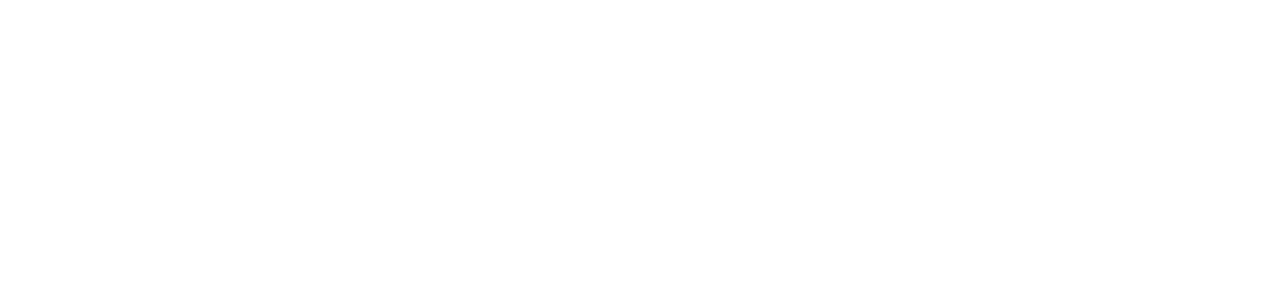
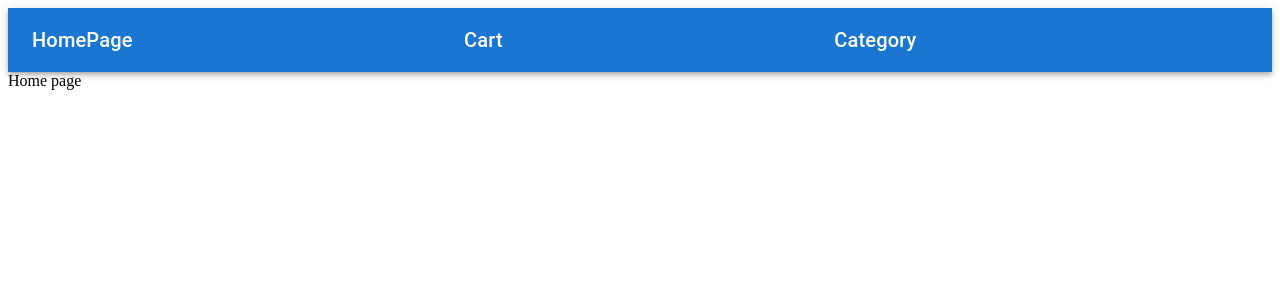
Before and after one commit to Kris07265/krasnov.k-hillel_hw, a React (Vite) app in the folder final-project/: page / in a window 1280 px wide. Shown: the top 300 px of the page. Built offline with nearby package versions, Linux system fonts and the light colour scheme.

Commit message:
created Router

```diff
--- a/final-project/src/App.jsx
+++ /dev/null
@@ -1,3 +0,0 @@
-function App() {}
-
-export default App
--- /dev/null
+++ b/final-project/src/AppRouter.jsx
@@ -0,0 +1,35 @@
+import {createBrowserRouter} from "react-router";
+import CartPage from "./pages/CartPage.jsx";
+import CategoryPage from "./pages/CategoryPage.jsx";
+import ProductDetailPage from "./pages/ProductDetailPage.jsx";
+import HomePage from "./pages/HomePage.jsx";
+import AppLayout from "./components/AppLayout.jsx";
+
+const AppRouter = createBrowserRouter([
+    {
+        path: "/",
+        element: (
+            <AppLayout/>
+        ),
+        children: [
+            {
+                index: true,
+                element: <HomePage />
+            },
+            {
+                path: "cart",
+                element: <CartPage />
+            },
+            {
+                path: "category",
+                element: <CategoryPage />
+            },
+            {
+                path: "product/:id",
+                element: <ProductDetailPage />
+            }
+        ]
+    }
+]);
+
+export default AppRouter;
--- /dev/null
+++ b/final-project/src/components/AppHeader.jsx
@@ -0,0 +1,43 @@
+import AppBar from '@mui/material/AppBar';
+import Box from '@mui/material/Box';
+import Toolbar from '@mui/material/Toolbar';
+import Typography from '@mui/material/Typography';
+import {Link} from 'react-router'
+
+export default function ButtonAppBar() {
+    return (
+        <Box sx={{ flexGrow: 1 }}>
+            <AppBar position="static">
+                <Toolbar>
+
+                    <Typography
+                        variant="h6"
+                        component= {Link}
+                        to='/'
+                        sx={{ flexGrow: 1, color: 'inherit', textDecoration: 'none' }}
+                    >
+                        HomePage
+                    </Typography>
+
+                    <Typography
+                        variant="h6"
+                        component= {Link}
+                        to='/cart'
+                        sx={{ flexGrow: 1, color: 'inherit', textDecoration: 'none' }}
+                    >
+                        Cart
+                    </Typography>
+
+                    <Typography
+                        variant="h6"
+                        component= {Link}
+                        to='/category'
+                        sx={{ flexGrow: 1, color: 'inherit', textDecoration: 'none' }}
+                    >
+                        Category
+                    </Typography>
+                </Toolbar>
+            </AppBar>
+        </Box>
+    );
+}
--- /dev/null
+++ b/final-project/src/components/AppLayout.jsx
@@ -0,0 +1,15 @@
+import AppHeader from "./AppHeader.jsx";
+import {Outlet} from "react-router";
+
+const AppLayout = () => {
+    return (
+        <>
+            <AppHeader/>
+            <div className="container">
+                <Outlet/>
+            </div>
+        </>
+    )
+}
+
+export default AppLayout;
--- a/final-project/src/main.jsx
+++ b/final-project/src/main.jsx
@@ -1,9 +1,10 @@
 import { StrictMode } from 'react'
 import { createRoot } from 'react-dom/client'
-import App from './App.jsx'
+import AppRouter from './AppRouter.jsx'
+import {RouterProvider} from "react-router";
 
 createRoot(document.getElementById('root')).render(
   <StrictMode>
-    <App />
+      <RouterProvider router={AppRouter} />
   </StrictMode>,
 )
--- /dev/null
+++ b/final-project/src/pages/CartPage.jsx
@@ -0,0 +1,7 @@
+const CartPage = () => {
+    return (
+        <div>Cart Page</div>
+    )
+}
+
+export default CartPage
--- /dev/null
+++ b/final-project/src/pages/CategoryPage.jsx
@@ -0,0 +1,7 @@
+const CategoryPage = () => {
+    return (
+        <div>Category Page</div>
+    )
+}
+
+export default CategoryPage
--- /dev/null
+++ b/final-project/src/pages/HomePage.jsx
@@ -0,0 +1,6 @@
+const HomePage = () => {
+    return (
+        <div>Home page</div>
+    )
+}
+export default HomePage
--- /dev/null
+++ b/final-project/src/pages/ProductDetailPage.jsx
@@ -0,0 +1,7 @@
+const ProductDetailPage = () => {
+    return (
+        <div>Product Detail Page</div>
+    )
+}
+
+export default ProductDetailPage
```
Also changed, not shown: final-project/package.json (+11 -1 lines), 1 other file (tests, documents, lock files or other folders).
